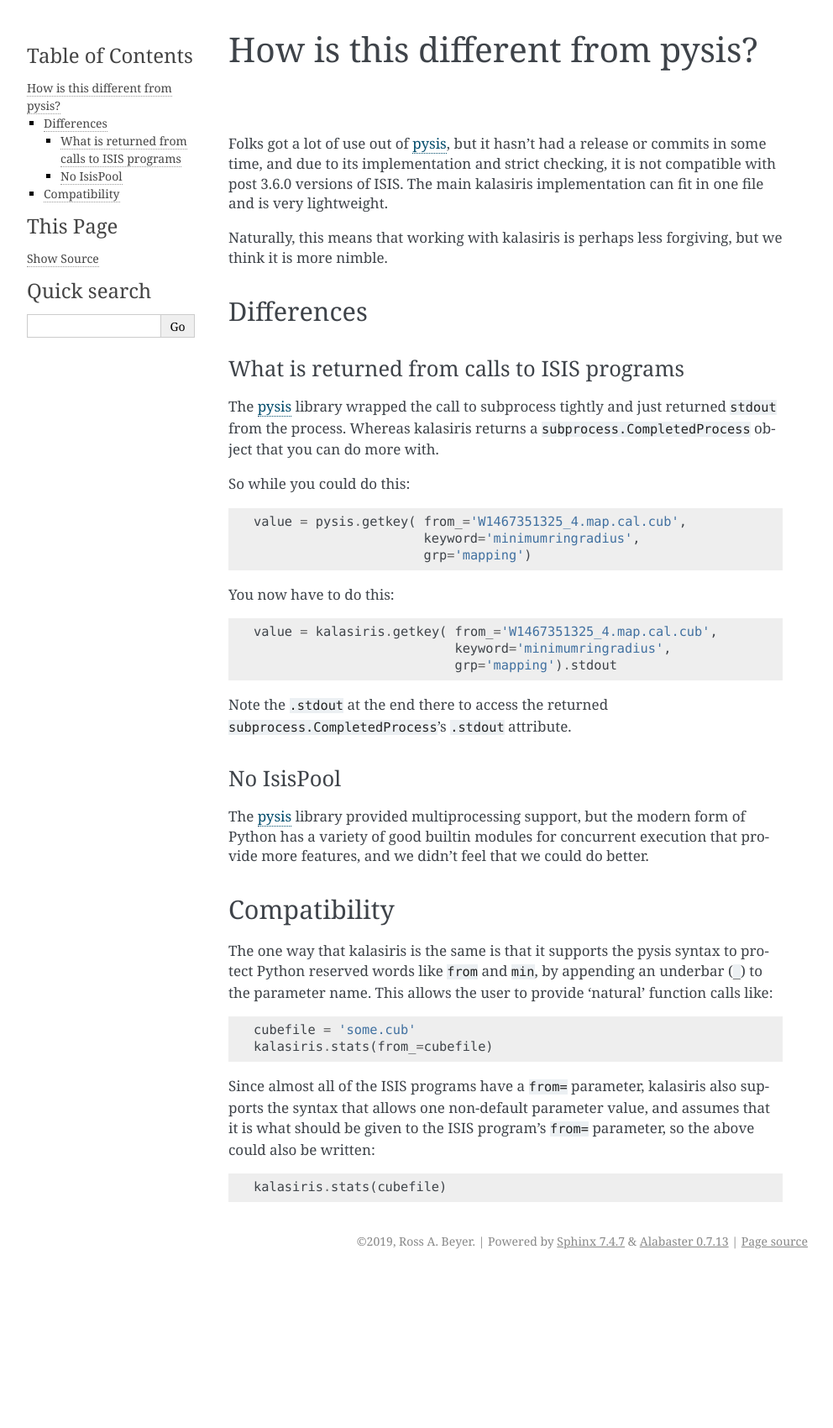
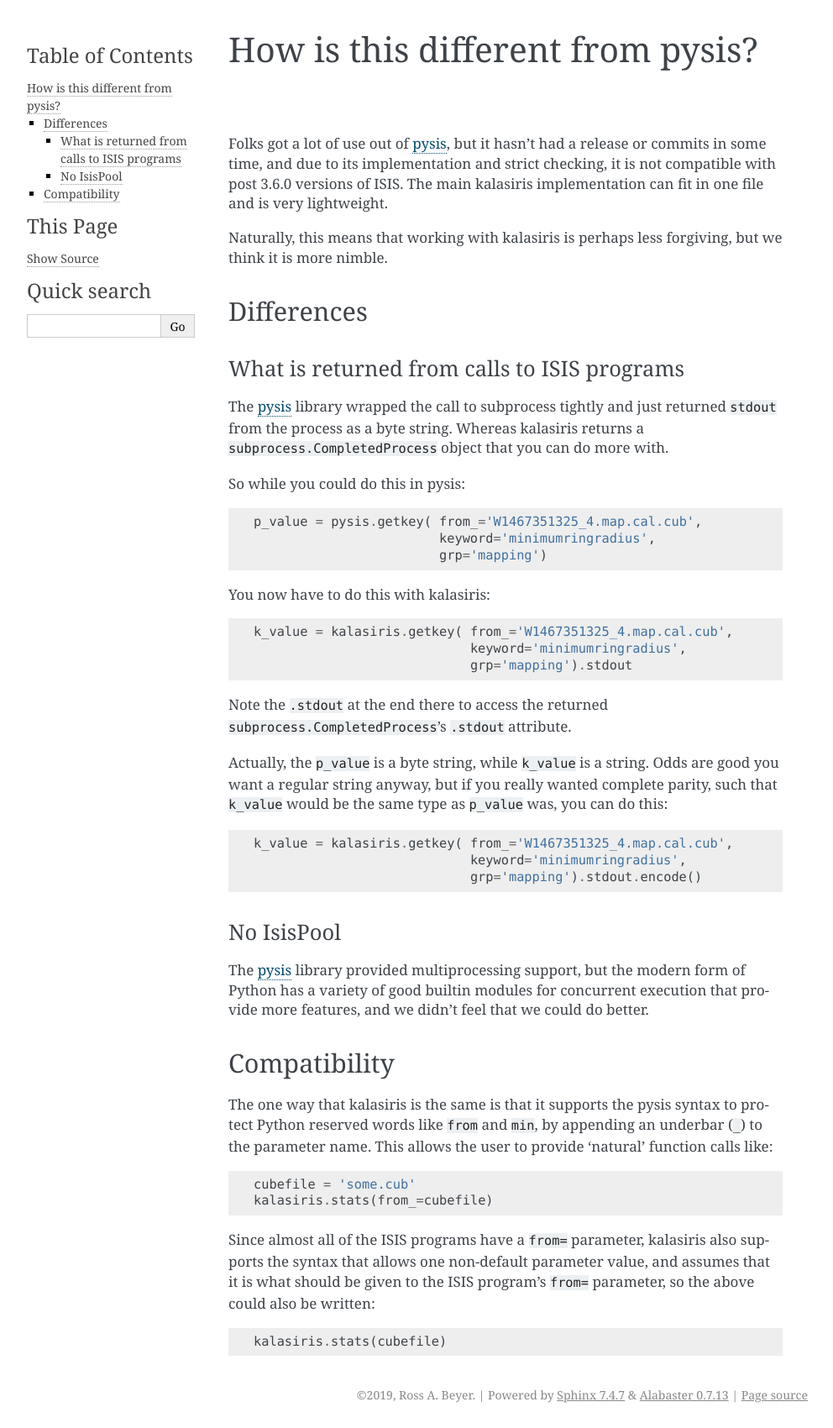
Before and after one commit to rbeyer/kalasiris, a Sphinx documentation site: the page built from docs/pysis.rst, in a window 1280 px wide. Shown: the whole page at 84% size, without its empty margins (148-1140 px from the left). Built offline with Sphinx 7.4.7, drawn with Linux system fonts in a browser that asks for light colours; pages that are not in the unit, such as notebooks, are missing from menus; before the commit the page ends 1517 px from its top, so only the background shows below that.

Commit message:
Added some info about how to return byte strings if people really wanted complete parity with pysis.

```diff
--- a/docs/pysis.rst
+++ b/docs/pysis.rst
@@ -17,25 +17,35 @@
 What is returned from calls to ISIS programs
 ~~~~~~~~~~~~~~~~~~~~~~~~~~~~~~~~~~~~~~~~~~~~
 
-The pysis_ library wrapped the call to subprocess tightly and
-just returned ``stdout`` from the process.  Whereas kalasiris
-returns a ``subprocess.CompletedProcess`` object that you can do
-more with.
+The pysis_ library wrapped the call to subprocess tightly and just
+returned ``stdout`` from the process as a byte string.  Whereas
+kalasiris returns a ``subprocess.CompletedProcess`` object that you
+can do more with.
 
-So while you could do this::
+So while you could do this in pysis::
 
-  value = pysis.getkey( from_='W1467351325_4.map.cal.cub',
-                        keyword='minimumringradius',
-                        grp='mapping')
+  p_value = pysis.getkey( from_='W1467351325_4.map.cal.cub',
+                          keyword='minimumringradius',
+                          grp='mapping')
 
-You now have to do this::
+You now have to do this with kalasiris::
 
-  value = kalasiris.getkey( from_='W1467351325_4.map.cal.cub',
-                            keyword='minimumringradius',
-                            grp='mapping').stdout
+  k_value = kalasiris.getkey( from_='W1467351325_4.map.cal.cub',
+                              keyword='minimumringradius',
+                              grp='mapping').stdout
 
 Note the ``.stdout`` at the end there to access the returned
 ``subprocess.CompletedProcess``'s ``.stdout`` attribute.
+
+Actually, the ``p_value`` is a byte string, while ``k_value``
+is a string.  Odds are good you want a regular string anyway, but
+if you really wanted complete parity, such that ``k_value`` would
+be the same type as ``p_value`` was, you can do this::
+
+    k_value = kalasiris.getkey( from_='W1467351325_4.map.cal.cub',
+                                keyword='minimumringradius',
+                                grp='mapping').stdout.encode()
+
 
 
 No IsisPool
```
